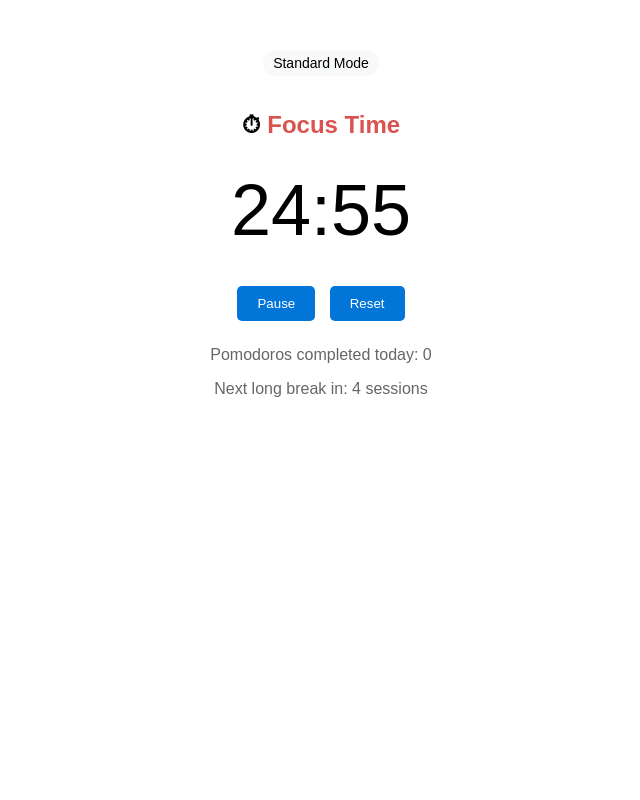
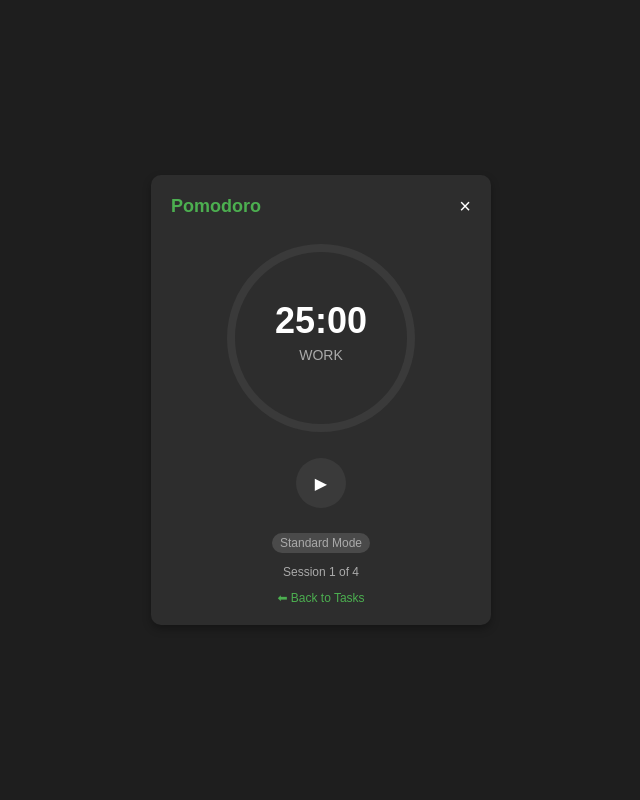
Before and after one commit to AdityaC-07/StudySprint-Pomodoro, a PHP site: page /pomodoro_timer.php?task_id=1 in a window 1280 px wide. Shown: the whole page, without its empty margins (319-959 px from the left). Run offline with PHP 8.4, Linux system fonts and the light colour scheme.

Commit message:
pomodoro_timer.php

```diff
--- a/pomodoro_timer.php
+++ b/pomodoro_timer.php
@@ -43,96 +43,218 @@ if (!isset($_SESSION['sessions_until_long_break'])) {
     $_SESSION['sessions_until_long_break'] = $sessions_until_long_break;
 }
 ?>
-
 <!DOCTYPE html>
 <html>
 <head>
     <title>Pomodoro Timer</title>
     <style>
         body {
-            font-family: Arial, sans-serif;
+            font-family: 'Arial', sans-serif;
+            background-color: #1e1e1e;
+            color: #ffffff;
+            display: flex;
+            justify-content: center;
+            align-items: center;
+            height: 100vh;
+            margin: 0;
+            padding: 0;
+        }
+        .timer-container {
             text-align: center;
-            margin-top: 50px;
+            width: 300px;
+            background-color: #2d2d2d;
+            border-radius: 10px;
+            padding: 20px;
+            box-shadow: 0 4px 8px rgba(0, 0, 0, 0.3);
         }
-        #timer {
-            font-size: 72px;
-            margin: 30px 0;
+        .app-header {
+            display: flex;
+            justify-content: space-between;
+            align-items: center;
+            margin-bottom: 20px;
+        }
+        .app-title {
+            font-size: 18px;
+            font-weight: bold;
+            color: #4CAF50;
+            margin: 0;
+        }
+        .close-icon {
+            cursor: pointer;
+            font-size: 20px;
+        }
+        .circle-timer {
+            position: relative;
+            width: 200px;
+            height: 200px;
+            margin: 0 auto 20px;
+        }
+        .timer-circle {
+            fill: none;
+            stroke-width: 8;
+        }
+        .timer-background {
+            stroke: #3a3a3a;
+        }
+        .timer-progress {
+            stroke: #e53935;
+            stroke-linecap: round;
+            transform: rotate(-90deg);
+            transform-origin: center;
+            transition: stroke-dashoffset 1s linear;
+        }
+        .timer-text {
+            position: absolute;
+            top: 50%;
+            left: 50%;
+            transform: translate(-50%, -50%);
+            text-align: center;
+        }
+        .timer-time {
+            font-size: 36px;
+            font-weight: bold;
+            margin: 0;
         }
         .timer-label {
-            font-size: 24px;
-            font-weight: bold;
-            color: #d9534f;
+            font-size: 14px;
+            color: #aaa;
+            text-transform: uppercase;
+            margin-top: 5px;
         }
-        .control-btn {
-            background-color: #0275d8;
+        .control-button {
+            background: none;
+            border: none;
+            width: 50px;
+            height: 50px;
+            border-radius: 50%;
+            background-color: #3a3a3a;
             color: white;
-            border: none;
-            padding: 10px 20px;
-            border-radius: 5px;
-            margin: 5px;
+            font-size: 16px;
+            display: flex;
+            align-items: center;
+            justify-content: center;
+            margin: 0 auto;
             cursor: pointer;
+            transition: background-color 0.3s;
+        }
+        .control-button:hover {
+            background-color: #4a4a4a;
         }
         .session-info {
-            margin-top: 20px;
-            font-size: 16px;
-            color: #666;
+            margin-top: 15px;
+            font-size: 12px;
+            color: #aaa;
         }
         .mode-badge {
+            background-color: #4a4a4a;
+            padding: 3px 8px;
+            border-radius: 10px;
+            font-size: 12px;
+            margin-top: 10px;
             display: inline-block;
-            padding: 5px 10px;
-            background-color: #f8f9fa;
-            border-radius: 15px;
-            font-size: 14px;
-            margin-bottom: 15px;
+        }
+        a {
+            color: #4CAF50;
+            text-decoration: none;
+            font-size: 12px;
+            margin-top: 10px;
+            display: block;
         }
     </style>
 </head>
 <body>
-    <div class="mode-badge"><?= ucfirst($mode) ?> Mode</div>
-    <h2>⏱ <span class="timer-label">Focus Time</span></h2>
-    <p id="timer"><?= floor($display_minutes) ?>:00</p>
+<div class="timer-container">
+    <div class="app-header">
+        <p class="app-title">Pomodoro</p>
+        <span class="close-icon">×</span>
+    </div>
+    <div class="circle-timer">
+        <svg width="200" height="200" viewBox="0 0 200 200">
+            <circle class="timer-circle timer-background" cx="100" cy="100" r="90" />
+            <circle id="progress-ring" class="timer-circle timer-progress" cx="100" cy="100" r="90" />
+        </svg>
+        <div class="timer-text">
+            <p id="timer" class="timer-time"><?= floor($work_duration / 60) ?>:00</p>
+            <p class="timer-label">WORK</p>
+        </div>
+    </div>
+    <button id="controlBtn" class="control-button">
+        ▶
+    </button>
+    <div class="session-info">
+        <span class="mode-badge"><?= ucfirst($mode) ?> Mode</span>
+        <p>Session <?= $_SESSION['pomodoro_count'] + 1 ?> of <?= $_SESSION['sessions_until_long_break'] ?></p>
+    </div>
+    <a href="index.php">⬅ Back to Tasks</a>
+</div>
+<script>
+// Circle properties
+const circle = document.getElementById('progress-ring');
+const radius = circle.r.baseVal.value;
+const circumference = 2 * Math.PI * radius;
 
-    <button id="pauseBtn" class="control-btn">Pause</button>
-    <button id="resetBtn" class="control-btn">Reset</button>
+// Set initial properties
+circle.style.strokeDasharray = `${circumference} ${circumference}`;
+circle.style.strokeDashoffset = 0;
 
-    <div class="session-info">
-        <p>Pomodoros completed today: <?= $_SESSION['pomodoro_count'] ?></p>
-        <p>Next long break in: <?= $_SESSION['sessions_until_long_break'] - ($_SESSION['pomodoro_count'] % $_SESSION['sessions_until_long_break']) ?> sessions</p>
-    </div>
+// Timer variables
+let seconds = <?= $work_duration ?>;
+const totalSeconds = seconds;
+let elapsedTime = 0;
+let startTime = null;
+let isPaused = true;
+let intervalId = null;
+const timerDisplay = document.getElementById("timer");
+const controlBtn = document.getElementById("controlBtn");
 
-    <script>
-        let seconds = <?= $work_duration ?>;
-        let isPaused = false;
-        const timerDisplay = document.getElementById("timer");
-        const pauseBtn = document.getElementById("pauseBtn");
-        const resetBtn = document.getElementById("resetBtn");
+// Update the timer display initially
+updateTimerDisplay();
 
-        pauseBtn.addEventListener("click", function() {
-            isPaused = !isPaused;
-            this.textContent = isPaused ? "Resume" : "Pause";
-        });
+// Update the circle progress
+function setProgress(percent) {
+    const offset = circumference - (percent / 100 * circumference);
+    circle.style.strokeDashoffset = offset;
+}
 
-        resetBtn.addEventListener("click", function() {
-            seconds = <?= $work_duration ?>;
-            updateTimerDisplay();
-        });
-
+// Update the timer display
 function updateTimerDisplay() {
     let mins = Math.floor(seconds / 60);
     let secs = seconds % 60;
     timerDisplay.textContent = `${mins}:${secs < 10 ? '0' + secs : secs}`;
+    const percent = ((totalSeconds - seconds) / totalSeconds) * 100;
+    setProgress(percent);
 }
 
-        const interval = setInterval(() => {
-            if (!isPaused) {
+// Toggle timer
+controlBtn.addEventListener("click", function() {
+    isPaused = !isPaused;
+    if (isPaused) {
+        clearInterval(intervalId);
+        if (startTime) {
+            elapsedTime += (Date.now() - startTime) / 1000;
+        }
+        this.innerHTML = "▶ ";
+    } else {
+        startTime = Date.now();
+        this.innerHTML = "⏸";
+        intervalId = setInterval(updateTimer, 1000);
+    }
+});
+
+// Handle timer update
+function updateTimer() {
+    if (seconds > 0) {
+        seconds--;
         updateTimerDisplay();
-                if (seconds === 0) {
-                    clearInterval(interval);
-                    window.location.href = "log_session.php?task_id=<?= $task_id ?>&duration=<?= $work_duration ?>&mode=<?= $mode ?>";
+    } else {
+        clearInterval(intervalId);
+        elapsedTime += (Date.now() - startTime) / 1000;
+        const actualDuration = Math.round(elapsedTime);
+        setTimeout(() => {
+            window.location.href = `log_session.php?task_id=<?= $task_id ?>&duration=${actualDuration}`;
+        }, 1500);
     }
-                seconds--;
 }
-        }, 1000);
 </script>
 </body>
 </html>
```
Lines whose indentation alone changed are shown as unchanged.
